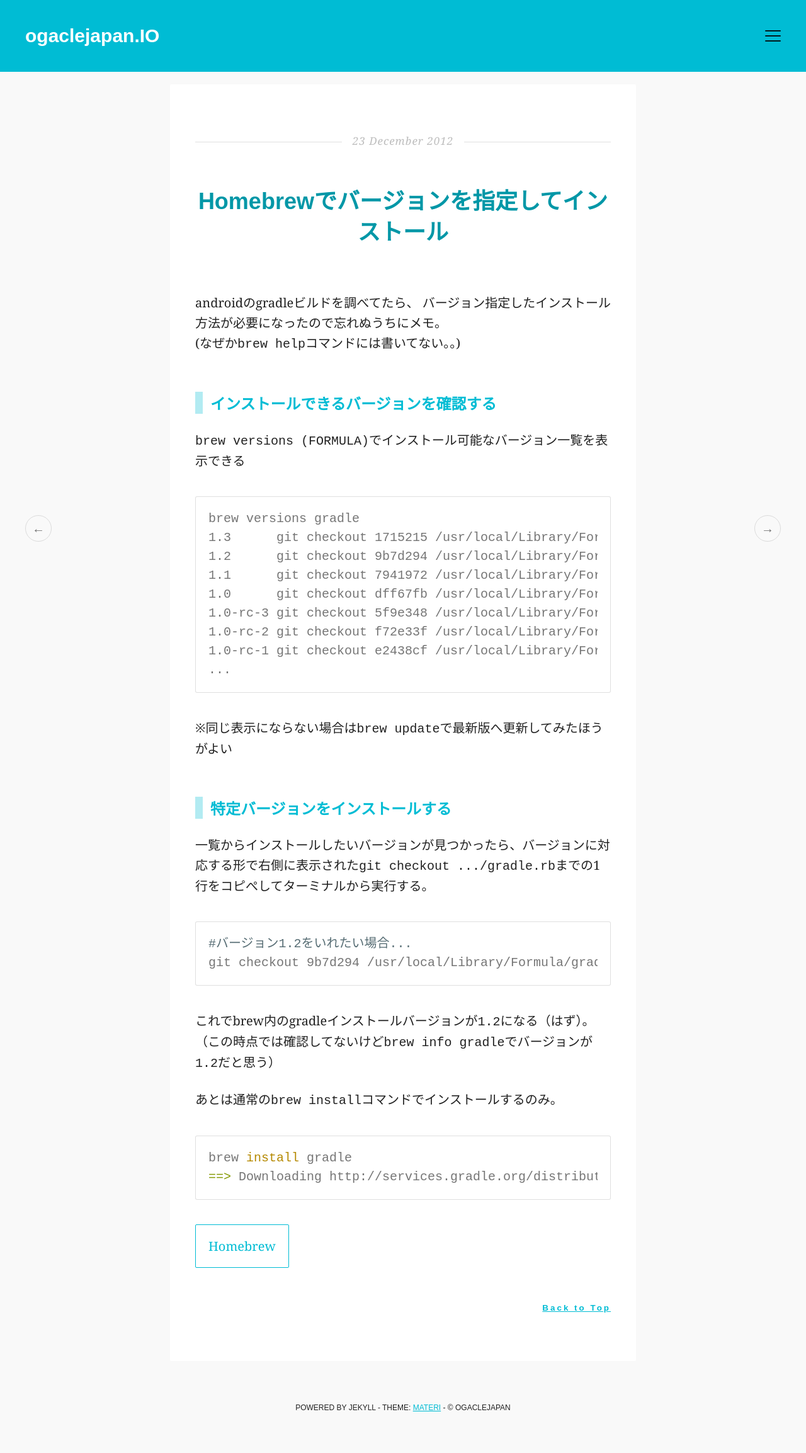
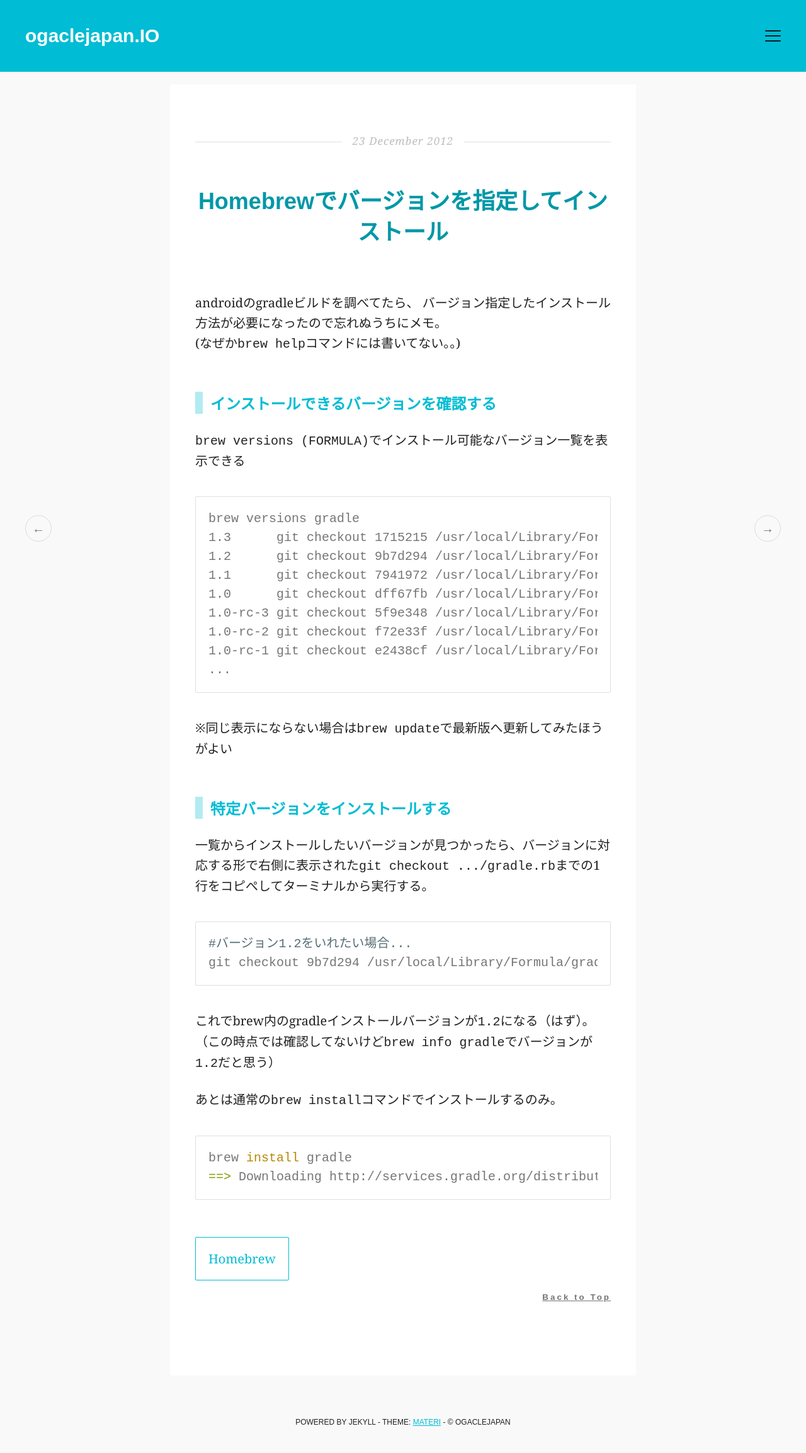
Before and after one commit to ogaclejapan/blog.ogaclejapan.com, a Jekyll site: the page built from _posts/2012-12-23-homebrew-versions.md, in a window 1280 px wide. Shown: the whole page at 63% size. Built offline with Jekyll 4.4.1, drawn with Linux system fonts in a browser that asks for light colours; some web fonts are replaced; Markdown is read by kramdown in place of the engine named in the settings; before the commit the page ends 2284 px from its top, so only the background shows below that.

Commit message:
Change anchor link color

```diff
--- a/_layouts/post.html
+++ b/_layouts/post.html
@@ -17,7 +17,8 @@ is_blog: true
       {{ content }}
     </div>
     {% if page.tags.size > 0 %}
-    <ul class="page-tags">
+    <div class="page-tags">
+      <ul>
         {% for tag in page.tags %}
         <li>
           {% if site.data.tags[tag] %}
@@ -28,8 +29,9 @@ is_blog: true
         </li>
         {% endfor %}
       </ul>
+    </div>
     {% endif %}
-    <h6><a href="#top">Back to Top</a></h6>
+    <h6 class="back-to-top"><a href="#top">Back to Top</a></h6>
     {% if page.next %}
       <a rel="next" href="{{ site.baseurl }}{{ page.next.url }}" id="next">
         <span class="nav-title nav-title-next">newer</span> &rarr;
--- a/_scss/base/_global.scss
+++ b/_scss/base/_global.scss
@@ -86,7 +86,7 @@ ol li { list-style-type: decimal; }
 a {
   color: $primary;
   &:hover {
-    color: darken($primary, 20%);
+    color: $primary-dark;
   }
 }
 
--- a/_scss/pages/_posts.scss
+++ b/_scss/pages/_posts.scss
@@ -88,6 +88,13 @@
     text-transform: none;
   }
 
+  a {
+    color: darken($primary, 20%);
+    &:hover {
+      color: darken($primary-dark, 20%);
+    }
+  }
+
   ul,
   ol {
     margin: 0 0 0 2em;
@@ -130,8 +137,12 @@
   }
 
   .page-tags {
-    margin: 0 0 $spacing-s 0;
-    padding: $spacing-s 0;
+    padding: $spacing-m 0 $spacing-sm;
+
+    ul {
+      margin: 0;
+      padding: 0;
+    }
 
     li {
       display: inline-block;
@@ -158,6 +169,19 @@
     }
 
   } // end .post-tags
+
+  .back-to-top {
+    margin: 0 0 $spacing-l;
+
+    a {
+      color: $text-secondary;
+
+      &:hover {
+        color: $text-primary;
+      }
+    }
+
+  } // end .back-to-top
 
 } // end #single-wrap
 
```
Lines whose indentation alone changed are shown as unchanged.
